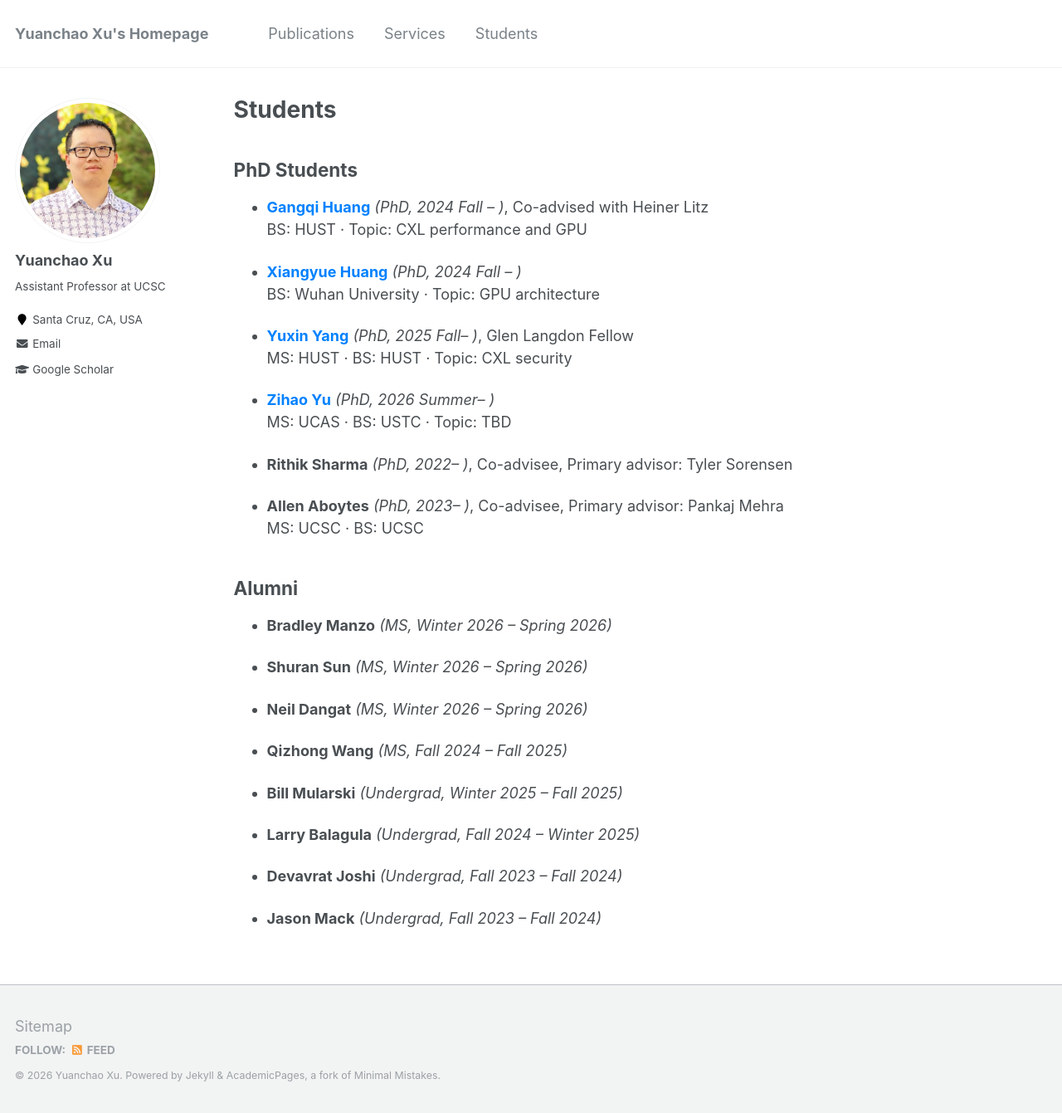
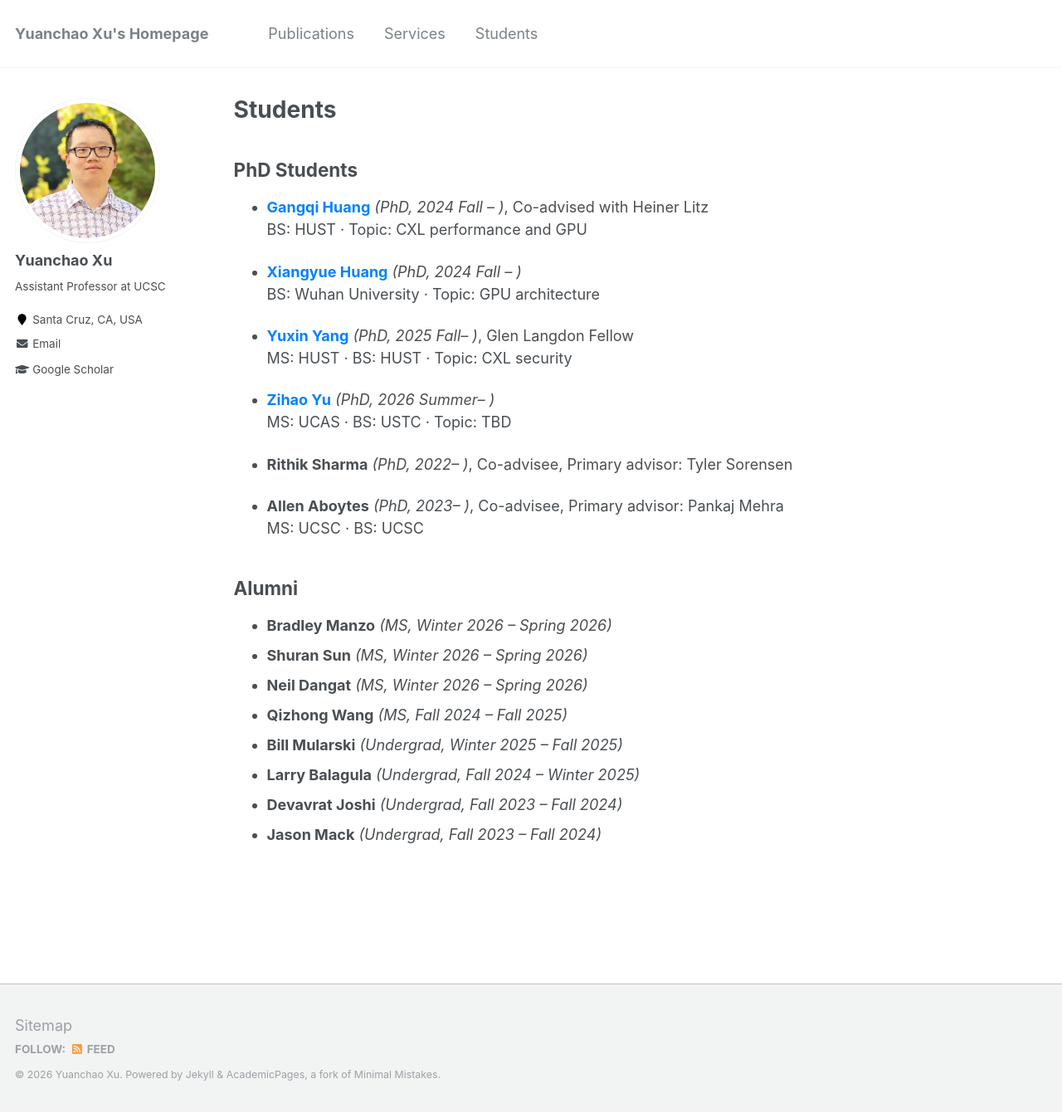
Before and after one commit to yuanchaoxu6/yuanchaoxu6.github.io, a Jekyll site: the page built from _pages/students.md, in a window 1280 px wide and 1341 px high. Shown: the whole window at 83% size. Built offline with Jekyll 4.4.1, drawn with Linux system fonts in a browser that asks for light colours.

```diff
--- a/_pages/students.md
+++ b/_pages/students.md
@@ -29,18 +29,11 @@ author_profile: true
 ## Alumni
 
 
-- **Bradley Manzo** *(MS, Winter 2026 – Spring 2026)*
-
-- **Shuran Sun** *(MS, Winter 2026 – Spring 2026)*
-
-- **Neil Dangat** *(MS, Winter 2026 – Spring 2026)*
-
-- **Qizhong Wang** *(MS, Fall 2024 – Fall 2025)*
-
-- **Bill Mularski** *(Undergrad, Winter 2025 – Fall 2025)*
-
-- **Larry Balagula** *(Undergrad, Fall 2024 – Winter 2025)*
-
-- **Devavrat Joshi** *(Undergrad, Fall 2023 – Fall 2024)*
-
-- **Jason Mack** *(Undergrad, Fall 2023 – Fall 2024)*
+* **Bradley Manzo** *(MS, Winter 2026 – Spring 2026)*
+* **Shuran Sun** *(MS, Winter 2026 – Spring 2026)*
+* **Neil Dangat** *(MS, Winter 2026 – Spring 2026)*
+* **Qizhong Wang** *(MS, Fall 2024 – Fall 2025)*
+* **Bill Mularski** *(Undergrad, Winter 2025 – Fall 2025)*
+* **Larry Balagula** *(Undergrad, Fall 2024 – Winter 2025)*
+* **Devavrat Joshi** *(Undergrad, Fall 2023 – Fall 2024)*
+* **Jason Mack** *(Undergrad, Fall 2023 – Fall 2024)*
```
